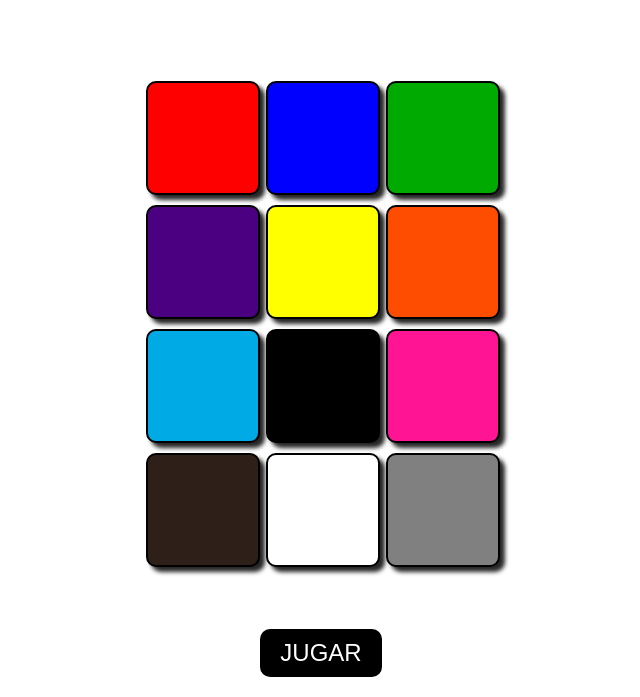
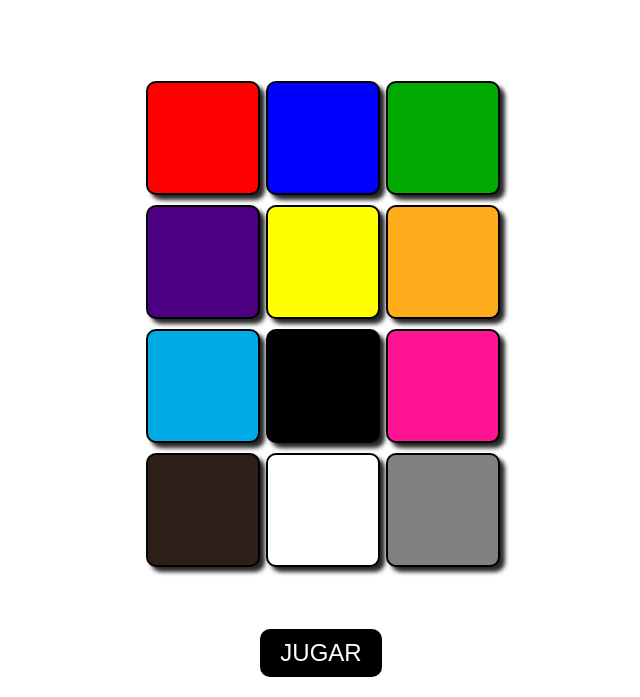
Before and after one commit to danielopenload/colores, a plain HTML site: page index.html in a window 1280 px wide. Shown: the part 103-800 px from the top of the page, without its empty margins (319-959 px from the left). Drawn offline with Linux system fonts and the light colour scheme.

```diff
--- a/index.html
+++ b/index.html
@@ -77,7 +77,7 @@
     <div class="cuadro" style="background-color: #00AA00;" data-color="VERDE"></div>
     <div class="cuadro" style="background-color: #4B0082;" data-color="VIOLETA"></div>
     <div class="cuadro" style="background-color: #FFFF00;" data-color="AMARILLO"></div>
-    <div class="cuadro" style="background-color: #FF4D00;" data-color="NARANJA"></div>
+    <div class="cuadro" style="background-color: #FFAC1C;" data-color="NARANJA"></div>
     <div class="cuadro" style="background-color: #00AAE4;" data-color="CELESTE"></div>
     <div class="cuadro" style="background-color: #000000;" data-color="NEGRO"></div>
     <div class="cuadro" style="background-color: #FF1493;" data-color="ROSA"></div>
```
